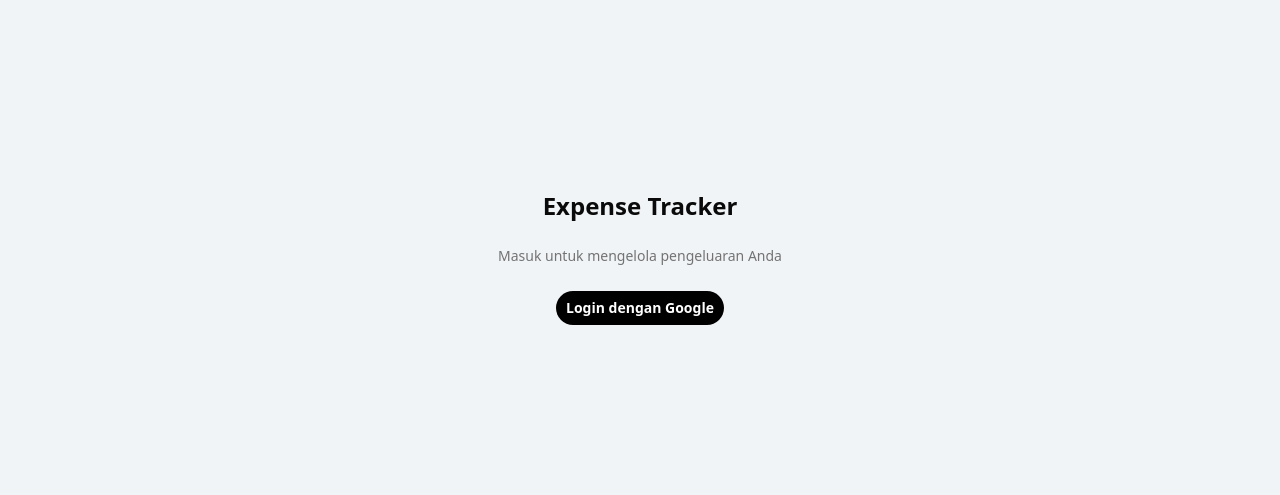
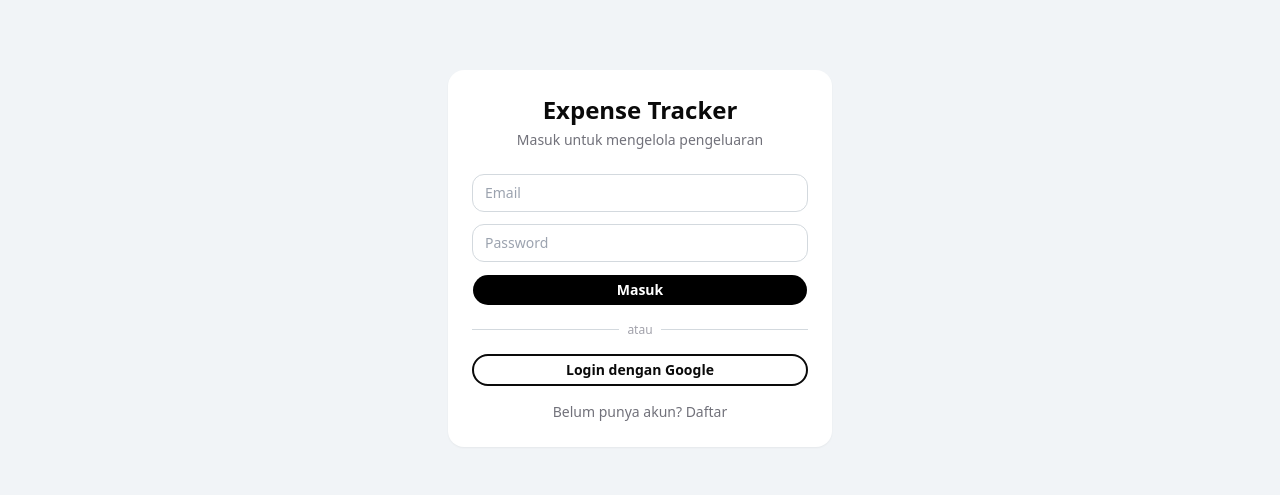
Before and after one commit to dianaslama6697/expense-tracker, a Next.js app: page /login in a window 1280 px wide. Shown: the part 223-718 px from the top of the page. Built offline with nearby package versions, Linux system fonts and the light colour scheme; no server answers.

Commit message:
feat: credentials login + register (email/password)

```diff
--- a/package.json
+++ b/package.json
@@ -13,6 +13,7 @@
     "@auth/prisma-adapter": "^2.11.2",
     "@base-ui/react": "^1.5.0",
     "@prisma/client": "^5.22.0",
+    "bcryptjs": "^3.0.3",
     "class-variance-authority": "^0.7.1",
     "cloudinary": "^2.10.0",
     "clsx": "^2.1.1",
@@ -37,6 +38,7 @@
     "seed": "tsx prisma/seed.ts"
   },
   "devDependencies": {
+    "@types/bcryptjs": "^3.0.0",
     "@types/node": "^20",
     "@types/react": "^18.3.29",
     "@types/react-dom": "^18.3.7",
--- /dev/null
+++ b/src/app/api/v1/auth/register/route.ts
@@ -0,0 +1,52 @@
+import { NextRequest, NextResponse } from "next/server"
+import bcrypt from "bcryptjs"
+import { prisma } from "@/lib/prisma"
+
+export async function POST(req: NextRequest) {
+  try {
+    const { name, email, password } = await req.json()
+
+    if (!email || !password) {
+      return NextResponse.json(
+        { error: "Email dan password wajib diisi" },
+        { status: 400 }
+      )
+    }
+
+    if (password.length < 6) {
+      return NextResponse.json(
+        { error: "Password minimal 6 karakter" },
+        { status: 400 }
+      )
+    }
+
+    const existing = await prisma.user.findUnique({ where: { email } })
+    if (existing) {
+      return NextResponse.json(
+        { error: "Email sudah terdaftar" },
+        { status: 409 }
+      )
+    }
+
+    const hashedPassword = await bcrypt.hash(password, 12)
+
+    const user = await prisma.user.create({
+      data: {
+        name: name || null,
+        email,
+        password: hashedPassword,
+      },
+    })
+
+    return NextResponse.json(
+      { id: user.id, name: user.name, email: user.email },
+      { status: 201 }
+    )
+  } catch (error) {
+    console.error("Register error:", error)
+    return NextResponse.json(
+      { error: "Gagal mendaftar" },
+      { status: 500 }
+    )
+  }
+}
--- a/src/app/login/page.tsx
+++ b/src/app/login/page.tsx
@@ -1,24 +1,134 @@
-import { signIn } from "@/lib/auth"
+"use client"
+
+import { useState } from "react"
+import { signIn } from "next-auth/react"
 import { Button } from "@/components/ui/button"
+import { Loader2 } from "lucide-react"
 
 export default function LoginPage() {
+  const [email, setEmail] = useState("")
+  const [password, setPassword] = useState("")
+  const [loading, setLoading] = useState(false)
+  const [registering, setRegistering] = useState(false)
+  const [name, setName] = useState("")
+  const [error, setError] = useState("")
+
+  async function handleSubmit(e: React.FormEvent) {
+    e.preventDefault()
+    setLoading(true)
+    setError("")
+
+    if (registering) {
+      const res = await fetch("/api/v1/auth/register", {
+        method: "POST",
+        headers: { "Content-Type": "application/json" },
+        body: JSON.stringify({ name, email, password }),
+      })
+      if (!res.ok) {
+        const data = await res.json()
+        setError(data.error || "Gagal mendaftar")
+        setLoading(false)
+        return
+      }
+    }
+
+    const result = await signIn("credentials", {
+      email,
+      password,
+      redirect: false,
+    })
+
+    if (result?.error) {
+      setError("Email atau password salah")
+      setLoading(false)
+      return
+    }
+
+    window.location.href = "/"
+  }
+
+  function handleGoogle() {
+    signIn("google", { redirectTo: "/" })
+  }
+
   return (
-    <div className="flex min-h-screen items-center justify-center">
-      <div className="flex flex-col items-center gap-6">
-        <h1 className="text-2xl font-bold">Expense Tracker</h1>
-        <p className="text-muted-foreground text-sm">
-          Masuk untuk mengelola pengeluaran Anda
+    <div className="flex min-h-screen items-center justify-center bg-[#f1f4f7] p-4">
+      <div className="w-full max-w-sm rounded-2xl bg-white p-6 shadow-sm">
+        <h1 className="mb-1 text-center text-2xl font-bold">Expense Tracker</h1>
+        <p className="mb-6 text-center text-sm text-zinc-500">
+          {registering
+            ? "Buat akun baru"
+            : "Masuk untuk mengelola pengeluaran"}
         </p>
-        <form
-          action={async () => {
-            "use server"
-            await signIn("google", { redirectTo: "/" })
-          }}
-        >
-          <Button type="submit" variant="default" size="lg">
-            Login dengan Google
+
+        <form onSubmit={handleSubmit} className="space-y-3">
+          {registering && (
+            <input
+              type="text"
+              placeholder="Nama"
+              value={name}
+              onChange={(e) => setName(e.target.value)}
+              className="w-full rounded-xl border px-3 py-2 text-sm focus:outline-none focus:ring-2 focus:ring-ring"
+            />
+          )}
+          <input
+            type="email"
+            placeholder="Email"
+            value={email}
+            onChange={(e) => setEmail(e.target.value)}
+            required
+            className="w-full rounded-xl border px-3 py-2 text-sm focus:outline-none focus:ring-2 focus:ring-ring"
+          />
+          <input
+            type="password"
+            placeholder="Password"
+            value={password}
+            onChange={(e) => setPassword(e.target.value)}
+            required
+            minLength={6}
+            className="w-full rounded-xl border px-3 py-2 text-sm focus:outline-none focus:ring-2 focus:ring-ring"
+          />
+
+          {error && (
+            <p className="text-xs text-red-500">{error}</p>
+          )}
+
+          <Button type="submit" className="w-full" disabled={loading}>
+            {loading && <Loader2 className="mr-2 size-4 animate-spin" />}
+            {registering ? "Daftar" : "Masuk"}
           </Button>
         </form>
+
+        <div className="relative my-4">
+          <div className="absolute inset-0 flex items-center">
+            <div className="w-full border-t" />
+          </div>
+          <div className="relative flex justify-center text-xs text-zinc-400">
+            <span className="bg-white px-2">atau</span>
+          </div>
+        </div>
+
+        <Button
+          type="button"
+          variant="outline"
+          className="w-full"
+          onClick={handleGoogle}
+        >
+          Login dengan Google
+        </Button>
+
+        <button
+          type="button"
+          onClick={() => {
+            setRegistering(!registering)
+            setError("")
+          }}
+          className="mt-4 w-full text-center text-sm text-zinc-500 hover:text-zinc-700"
+        >
+          {registering
+            ? "Sudah punya akun? Masuk"
+            : "Belum punya akun? Daftar"}
+        </button>
       </div>
     </div>
   )
--- a/src/lib/auth.ts
+++ b/src/lib/auth.ts
@@ -1,23 +1,54 @@
 import NextAuth from "next-auth"
 import Google from "next-auth/providers/google"
+import Credentials from "next-auth/providers/credentials"
 import { PrismaAdapter } from "@auth/prisma-adapter"
+import bcrypt from "bcryptjs"
 import { prisma } from "@/lib/prisma"
 
 export const { handlers, signIn, signOut, auth } = NextAuth({
   adapter: PrismaAdapter(prisma),
+  session: { strategy: "jwt" },
   providers: [
     Google({
       clientId: process.env.GOOGLE_CLIENT_ID!,
       clientSecret: process.env.GOOGLE_CLIENT_SECRET!,
       allowDangerousEmailAccountLinking: true,
     }),
+    Credentials({
+      name: "credentials",
+      credentials: {
+        email: { label: "Email", type: "email" },
+        password: { label: "Password", type: "password" },
+      },
+      async authorize(credentials) {
+        if (!credentials?.email || !credentials?.password) return null
+
+        const user = await prisma.user.findUnique({
+          where: { email: credentials.email as string },
+        })
+        if (!user || !user.password) return null
+
+        const isValid = await bcrypt.compare(
+          credentials.password as string,
+          user.password
+        )
+        if (!isValid) return null
+
+        return {
+          id: user.id,
+          email: user.email,
+          name: user.name,
+          image: user.image,
+        }
+      },
+    }),
   ],
   pages: {
     signIn: "/login",
   },
   callbacks: {
-    session({ session, user }) {
-      if (session.user) session.user.id = user.id
+    session({ session, token }) {
+      if (session.user) session.user.id = token.sub!
       return session
     },
   },
```
Also changed, not shown: 2 other files (tests, documents, lock files or other folders).
